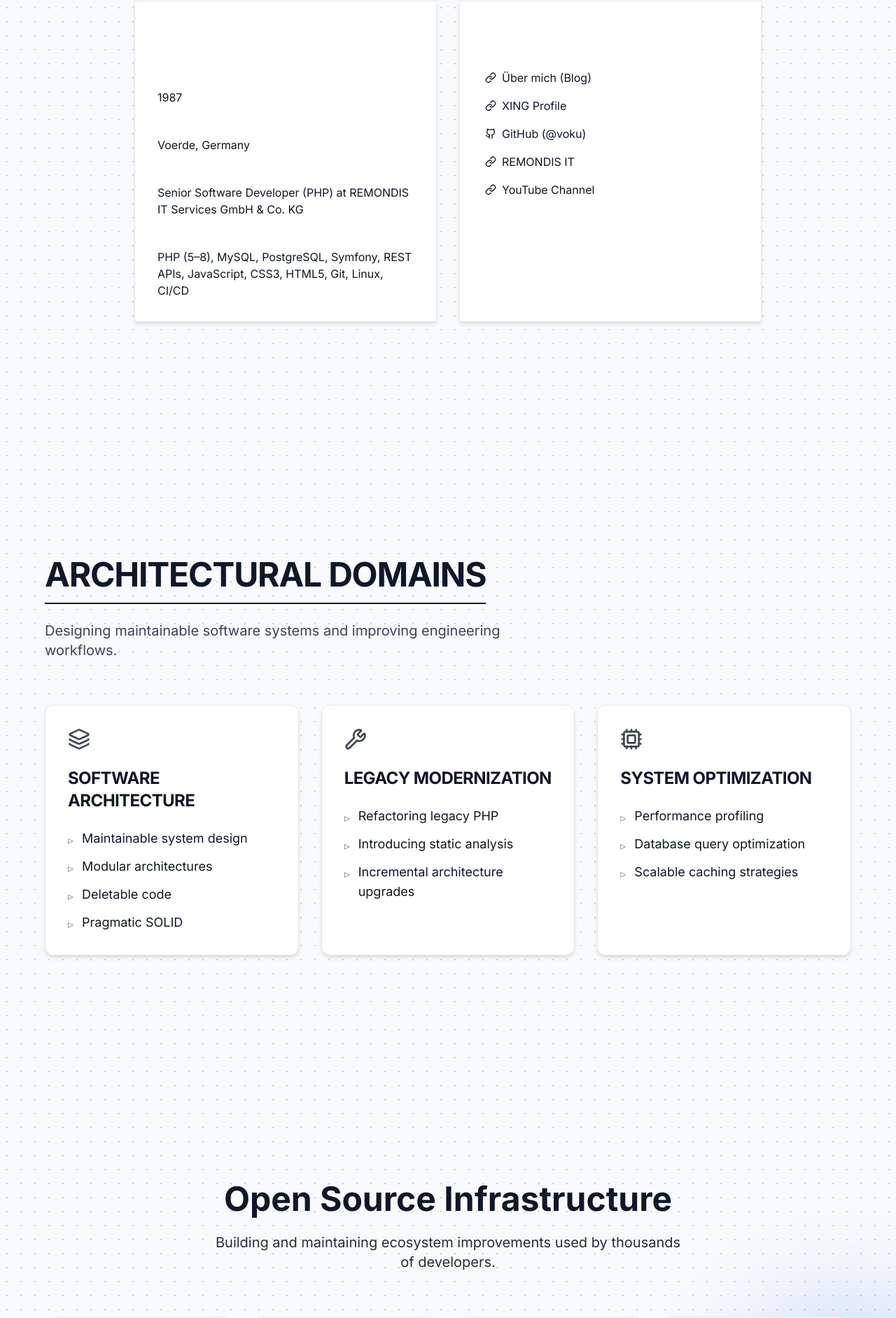
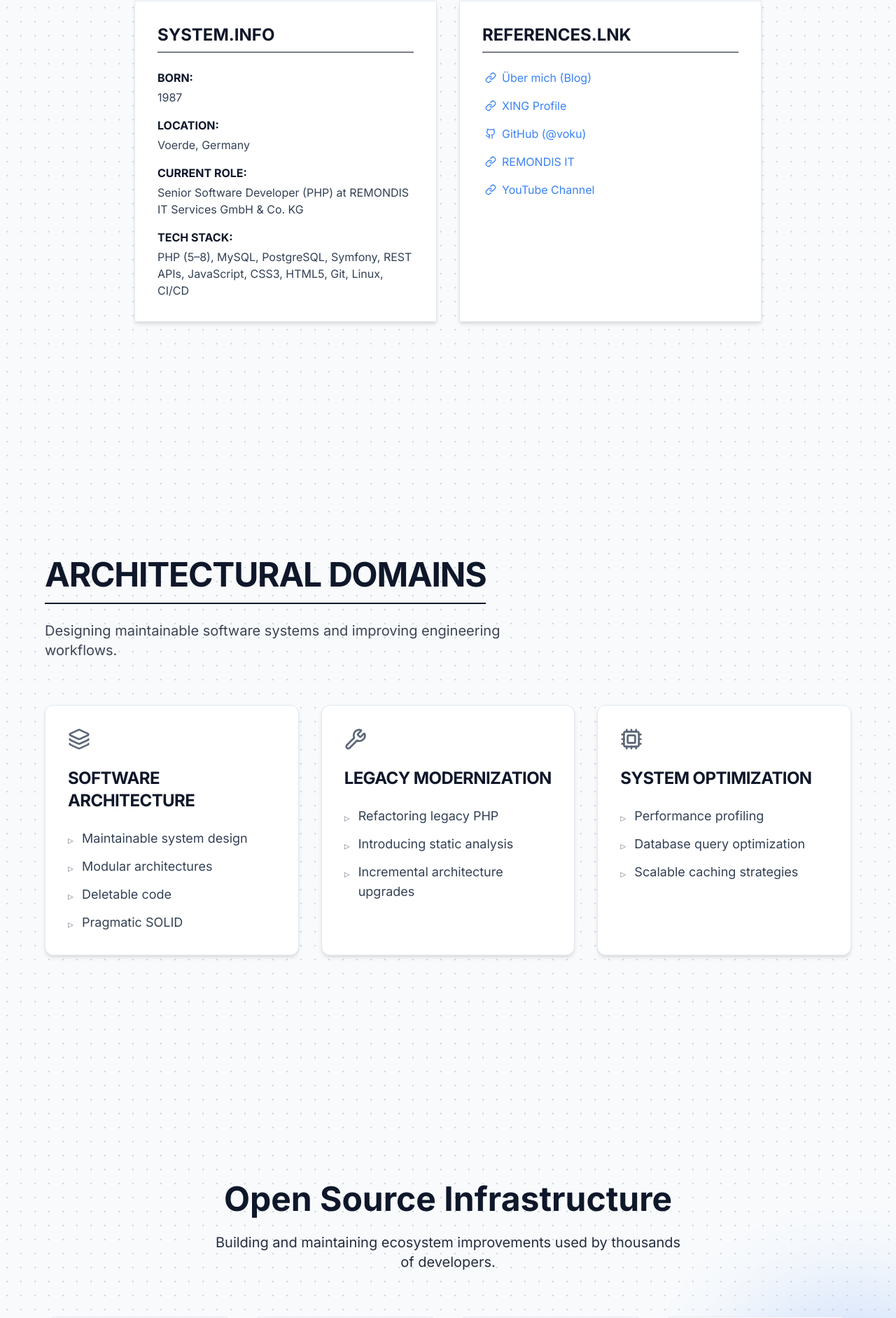
Before and after one commit to voku/Lars_Moelleken_Themes, a React (Vite) app: page / in a window 1280 px wide. Shown: the part 1159-3042 px from the top of the page at 70% size. Built offline with nearby package versions, Linux system fonts and the light colour scheme.

Commit message:
Fix theme compatibility: replace hardcoded white/black/green colors with theme-aware CSS variables across all sections
Agent-Logs-Url: https://github.com/voku/Lars_Moelleken_Themes/sessions/5815e2b7-7849-45b7-8b58-2b302d2b2d9b

Co-authored-by: voku <264695+voku@users.noreply.github.com>

```diff
--- a/src/App.tsx
+++ b/src/App.tsx
@@ -309,8 +309,8 @@ function HeroSection() {
         </motion.h1>
 
         <motion.div variants={itemVariants} className="flex flex-wrap justify-center gap-4 mb-12">
-          <span className="px-4 py-2 border border-current rounded-full text-sm uppercase tracking-wider hover:bg-white/10 transition-colors cursor-default backdrop-blur-sm">Open Source Maintainer</span>
-          <span className="px-4 py-2 border border-current rounded-full text-sm uppercase tracking-wider hover:bg-white/10 transition-colors cursor-default backdrop-blur-sm">Engineering Workflow Designer</span>
+          <span className="px-4 py-2 border border-current rounded-full text-sm uppercase tracking-wider hover:bg-[var(--theme-primary)]/10 transition-colors cursor-default backdrop-blur-sm">Open Source Maintainer</span>
+          <span className="px-4 py-2 border border-current rounded-full text-sm uppercase tracking-wider hover:bg-[var(--theme-primary)]/10 transition-colors cursor-default backdrop-blur-sm">Engineering Workflow Designer</span>
         </motion.div>
 
         <motion.p variants={itemVariants} className="text-xl md:text-2xl leading-relaxed max-w-3xl mx-auto border-l-4 border-current pl-6 text-left italic opacity-90 backdrop-blur-sm">
@@ -355,12 +355,12 @@ function AboutSection() {
             viewport={{ once: true }}
             className="card-bg p-8"
           >
-            <h3 className="text-2xl font-bold mb-6 text-white border-b border-current pb-2">SYSTEM.INFO</h3>
+            <h3 className="text-2xl font-bold mb-6 text-[var(--theme-text)] border-b border-current pb-2">SYSTEM.INFO</h3>
             <ul className="space-y-4">
-              <li className="flex flex-col"><span className="text-white font-bold mb-1">BORN:</span> 1987</li>
-              <li className="flex flex-col"><span className="text-white font-bold mb-1">LOCATION:</span> Voerde, Germany</li>
-              <li className="flex flex-col"><span className="text-white font-bold mb-1">CURRENT ROLE:</span> Senior Software Developer (PHP) at REMONDIS IT Services GmbH & Co. KG</li>
-              <li className="flex flex-col"><span className="text-white font-bold mb-1">TECH STACK:</span> PHP (5–8), MySQL, PostgreSQL, Symfony, REST APIs, JavaScript, CSS3, HTML5, Git, Linux, CI/CD</li>
+              <li className="flex flex-col"><span className="text-[var(--theme-text)] font-bold mb-1">BORN:</span> 1987</li>
+              <li className="flex flex-col"><span className="text-[var(--theme-text)] font-bold mb-1">LOCATION:</span> Voerde, Germany</li>
+              <li className="flex flex-col"><span className="text-[var(--theme-text)] font-bold mb-1">CURRENT ROLE:</span> Senior Software Developer (PHP) at REMONDIS IT Services GmbH & Co. KG</li>
+              <li className="flex flex-col"><span className="text-[var(--theme-text)] font-bold mb-1">TECH STACK:</span> PHP (5–8), MySQL, PostgreSQL, Symfony, REST APIs, JavaScript, CSS3, HTML5, Git, Linux, CI/CD</li>
             </ul>
           </motion.div>
 
@@ -370,13 +370,13 @@ function AboutSection() {
             viewport={{ once: true }}
             className="card-bg p-8"
           >
-            <h3 className="text-2xl font-bold mb-6 text-white border-b border-current pb-2">REFERENCES.LNK</h3>
+            <h3 className="text-2xl font-bold mb-6 text-[var(--theme-text)] border-b border-current pb-2">REFERENCES.LNK</h3>
             <ul className="space-y-4">
-              <li><a href="http://suckup.de/about/" target="_blank" rel="noreferrer" className="hover:text-white hover:underline flex items-center gap-2 focus-visible:outline-none focus-visible:ring-2 focus-visible:ring-current rounded px-1" aria-label="Über mich (Blog) (opens in a new tab)"><Link size={16} aria-hidden="true" /> Über mich (Blog)</a></li>
-              <li><a href="https://www.xing.com/profile/Lars_Moelleken" target="_blank" rel="noreferrer" className="hover:text-white hover:underline flex items-center gap-2 focus-visible:outline-none focus-visible:ring-2 focus-visible:ring-current rounded px-1" aria-label="XING Profile (opens in a new tab)"><Link size={16} aria-hidden="true" /> XING Profile</a></li>
-              <li><a href="https://github.com/voku/" target="_blank" rel="noreferrer" className="hover:text-white hover:underline flex items-center gap-2 focus-visible:outline-none focus-visible:ring-2 focus-visible:ring-current rounded px-1" aria-label="GitHub (@voku) (opens in a new tab)"><Github size={16} aria-hidden="true" /> GitHub (@voku)</a></li>
-              <li><a href="https://de.linkedin.com/company/remondis-it" target="_blank" rel="noreferrer" className="hover:text-white hover:underline flex items-center gap-2 focus-visible:outline-none focus-visible:ring-2 focus-visible:ring-current rounded px-1" aria-label="REMONDIS IT (opens in a new tab)"><Link size={16} aria-hidden="true" /> REMONDIS IT</a></li>
-              <li><a href="https://www.youtube.com/c/LarsMoelleken/videos" target="_blank" rel="noreferrer" className="hover:text-white hover:underline flex items-center gap-2 focus-visible:outline-none focus-visible:ring-2 focus-visible:ring-current rounded px-1" aria-label="YouTube Channel (opens in a new tab)"><Link size={16} aria-hidden="true" /> YouTube Channel</a></li>
+              <li><a href="http://suckup.de/about/" target="_blank" rel="noreferrer" className="hover:text-[var(--theme-primary)] hover:underline flex items-center gap-2 focus-visible:outline-none focus-visible:ring-2 focus-visible:ring-current rounded px-1" aria-label="Über mich (Blog) (opens in a new tab)"><Link size={16} aria-hidden="true" /> Über mich (Blog)</a></li>
+              <li><a href="https://www.xing.com/profile/Lars_Moelleken" target="_blank" rel="noreferrer" className="hover:text-[var(--theme-primary)] hover:underline flex items-center gap-2 focus-visible:outline-none focus-visible:ring-2 focus-visible:ring-current rounded px-1" aria-label="XING Profile (opens in a new tab)"><Link size={16} aria-hidden="true" /> XING Profile</a></li>
+              <li><a href="https://github.com/voku/" target="_blank" rel="noreferrer" className="hover:text-[var(--theme-primary)] hover:underline flex items-center gap-2 focus-visible:outline-none focus-visible:ring-2 focus-visible:ring-current rounded px-1" aria-label="GitHub (@voku) (opens in a new tab)"><Github size={16} aria-hidden="true" /> GitHub (@voku)</a></li>
+              <li><a href="https://de.linkedin.com/company/remondis-it" target="_blank" rel="noreferrer" className="hover:text-[var(--theme-primary)] hover:underline flex items-center gap-2 focus-visible:outline-none focus-visible:ring-2 focus-visible:ring-current rounded px-1" aria-label="REMONDIS IT (opens in a new tab)"><Link size={16} aria-hidden="true" /> REMONDIS IT</a></li>
+              <li><a href="https://www.youtube.com/c/LarsMoelleken/videos" target="_blank" rel="noreferrer" className="hover:text-[var(--theme-primary)] hover:underline flex items-center gap-2 focus-visible:outline-none focus-visible:ring-2 focus-visible:ring-current rounded px-1" aria-label="YouTube Channel (opens in a new tab)"><Link size={16} aria-hidden="true" /> YouTube Channel</a></li>
             </ul>
           </motion.div>
         </div>
@@ -502,7 +502,7 @@ function OpenSourceSection() {
           transition={{ delay: 0.6 }}
           className="mt-16 text-center"
         >
-          <a href="https://github.com/voku" target="_blank" rel="noreferrer" className="inline-flex items-center gap-2 px-6 py-3 border-2 border-current rounded-full font-bold uppercase tracking-widest hover:bg-white hover:text-black transition-colors focus-visible:outline-none focus-visible:ring-2 focus-visible:ring-current focus-visible:ring-offset-2 focus-visible:ring-offset-slate-900" aria-label="View GitHub Profile (opens in a new tab)">
+          <a href="https://github.com/voku" target="_blank" rel="noreferrer" className="inline-flex items-center gap-2 px-6 py-3 border-2 border-current rounded-full font-bold uppercase tracking-widest hover:bg-[var(--theme-primary)] hover:text-[var(--theme-bg)] hover:border-[var(--theme-primary)] transition-colors focus-visible:outline-none focus-visible:ring-2 focus-visible:ring-current focus-visible:ring-offset-2" aria-label="View GitHub Profile (opens in a new tab)">
             <Github size={20} aria-hidden="true" /> View GitHub Profile
           </a>
         </motion.div>
@@ -524,12 +524,12 @@ function ProjectCard({ icon, title, desc, tags, stats, index }: { icon: React.Re
     >
       <div className="flex items-center justify-between mb-4 w-full">
         <motion.div
-          className="opacity-80 group-hover:opacity-100 transition-opacity p-3 bg-white/5 rounded-xl"
+          className="opacity-80 group-hover:opacity-100 transition-opacity p-3 subtle-bg rounded-xl"
           whileHover={{ rotate: [0, -10, 10, -10, 0], transition: { duration: 0.5 } }}
         >
           {icon}
         </motion.div>
-        <div className="text-xs font-mono opacity-60 bg-white/10 px-3 py-1 rounded-full">{stats}</div>
+        <div className="text-xs font-mono opacity-60 subtle-bg px-3 py-1 rounded-full">{stats}</div>
       </div>
       <h3 className="text-xl font-bold mb-2 group-hover:text-current transition-colors">{title}</h3>
       <p className="opacity-70 text-sm mb-6 flex-grow leading-relaxed">{desc}</p>
@@ -551,13 +551,13 @@ function ExperienceCard({ title, company, period, icon, details, impact }: { tit
       transition={{ duration: 0.4, type: "spring", bounce: 0.2 }}
       className="card-bg p-8 rounded-2xl flex flex-col md:flex-row gap-6 items-start group"
     >
-      <div className="opacity-80 p-4 bg-white/5 rounded-xl shrink-0 mt-1">
+      <div className="opacity-80 p-4 subtle-bg rounded-xl shrink-0 mt-1">
         {icon}
       </div>
       <div className="flex-grow">
         <div className="flex flex-col md:flex-row md:justify-between md:items-center mb-2">
           <h3 className="text-2xl font-bold group-hover:text-current transition-colors">{title}</h3>
-          <span className="text-sm font-mono opacity-60 bg-white/10 px-3 py-1 rounded-full mt-2 md:mt-0 self-start md:self-auto">{period}</span>
+          <span className="text-sm font-mono opacity-60 subtle-bg px-3 py-1 rounded-full mt-2 md:mt-0 self-start md:self-auto">{period}</span>
         </div>
         <h4 className="text-lg opacity-90 mb-4 font-semibold">{company}</h4>
         <ul className="list-disc list-inside space-y-2 opacity-80 mb-6 text-sm leading-relaxed">
@@ -565,7 +565,7 @@ function ExperienceCard({ title, company, period, icon, details, impact }: { tit
             <li key={idx}>{detail}</li>
           ))}
         </ul>
-        <div className="bg-white/5 p-4 rounded-lg border border-current/10">
+        <div className="subtle-bg p-4 rounded-lg border border-current/10">
           <p className="text-sm font-medium"><span className="opacity-60 uppercase tracking-wider text-xs mr-2">Impact:</span> {impact}</p>
         </div>
       </div>
@@ -584,7 +584,7 @@ function WhyHireSection() {
           transition={{ duration: 0.4 }}
           className="mb-16"
         >
-          <h2 className="text-4xl md:text-6xl font-bold mb-6 border-b-4 border-black pb-4 inline-block">WHY HIRE LARS?</h2>
+          <h2 className="text-4xl md:text-6xl font-bold mb-6 border-b-4 border-current pb-4 inline-block">WHY HIRE LARS?</h2>
           <p className="text-2xl font-bold max-w-3xl mb-12">Not just a coder, but a builder of reliable, scalable, and future-proof systems.</p>
         </motion.div>
 
@@ -759,7 +759,7 @@ function CyberpunkSection() {
               <h3 className="text-2xl font-bold">Static Analysis ICE</h3>
             </div>
             <p className="mb-4 opacity-80">Deploying automated scripts to build impenetrable code quality defenses.</p>
-            <div className="bg-black/50 p-4 rounded font-mono text-xs text-[var(--theme-secondary)]">
+            <div className="code-block bg-black/50 p-4 rounded font-mono text-xs text-[var(--theme-secondary)]">
               {`> INITIALIZING PHPSTAN LEVEL 9...
 > DEPLOYING RECTOR AUTOMATION...
 > ENFORCING STRICT TYPES...
@@ -839,13 +839,13 @@ function EngineeringSection() {
               whileInView={{ opacity: 1 }}
               viewport={{ once: true }}
               transition={{ delay: 0.4 }}
-              className="mt-12 pt-8 border-t border-green-900/50"
+              className="mt-12 pt-8 border-t border-[var(--theme-primary)]/30"
             >
               <p className="opacity-70 font-mono text-sm leading-relaxed">
                 /* Most "architects" in companies are just senior developers who attend more meetings.
                 You, on the other hand, seem to spend your time fixing ecosystems, writing libraries, analyzing systems, and documenting ideas. */
               </p>
-              <p className="mt-4 font-bold animate-pulse text-green-500">EOF_</p>
+              <p className="mt-4 font-bold animate-pulse text-[var(--theme-primary)]">EOF_</p>
             </motion.div>
           </div>
         </motion.div>
--- a/src/index.css
+++ b/src/index.css
@@ -24,6 +24,16 @@
 
 .theme-container {
   @apply transition-all duration-300 ease-in-out;
+}
+
+/* Default subtle background - works on dark themes */
+.subtle-bg {
+  background: rgba(255, 255, 255, 0.05);
+}
+
+/* Default code block */
+.code-block {
+  background: rgba(0, 0, 0, 0.5);
 }
 
 /* BTTF Theme */
@@ -88,10 +98,36 @@
   color: #0f172a;
 }
 
+.theme-architect h3 {
+  color: #0f172a;
+}
+
 .theme-architect .card-bg {
   background: #ffffff;
   border: 1px solid #e2e8f0;
   box-shadow: 0 4px 6px -1px rgba(0, 0, 0, 0.1), 0 2px 4px -1px rgba(0, 0, 0, 0.06);
+  color: #334155;
+}
+
+.theme-architect .card-bg h3 {
+  color: #0f172a;
+}
+
+.theme-architect .card-bg a {
+  color: #3b82f6;
+}
+
+.theme-architect .card-bg a:hover {
+  color: #1d4ed8;
+}
+
+.theme-architect .subtle-bg {
+  background: rgba(15, 23, 42, 0.05);
+}
+
+.theme-architect .code-block {
+  background: #1e293b;
+  color: #38bdf8;
 }
 
 /* PHP Theme */
```
